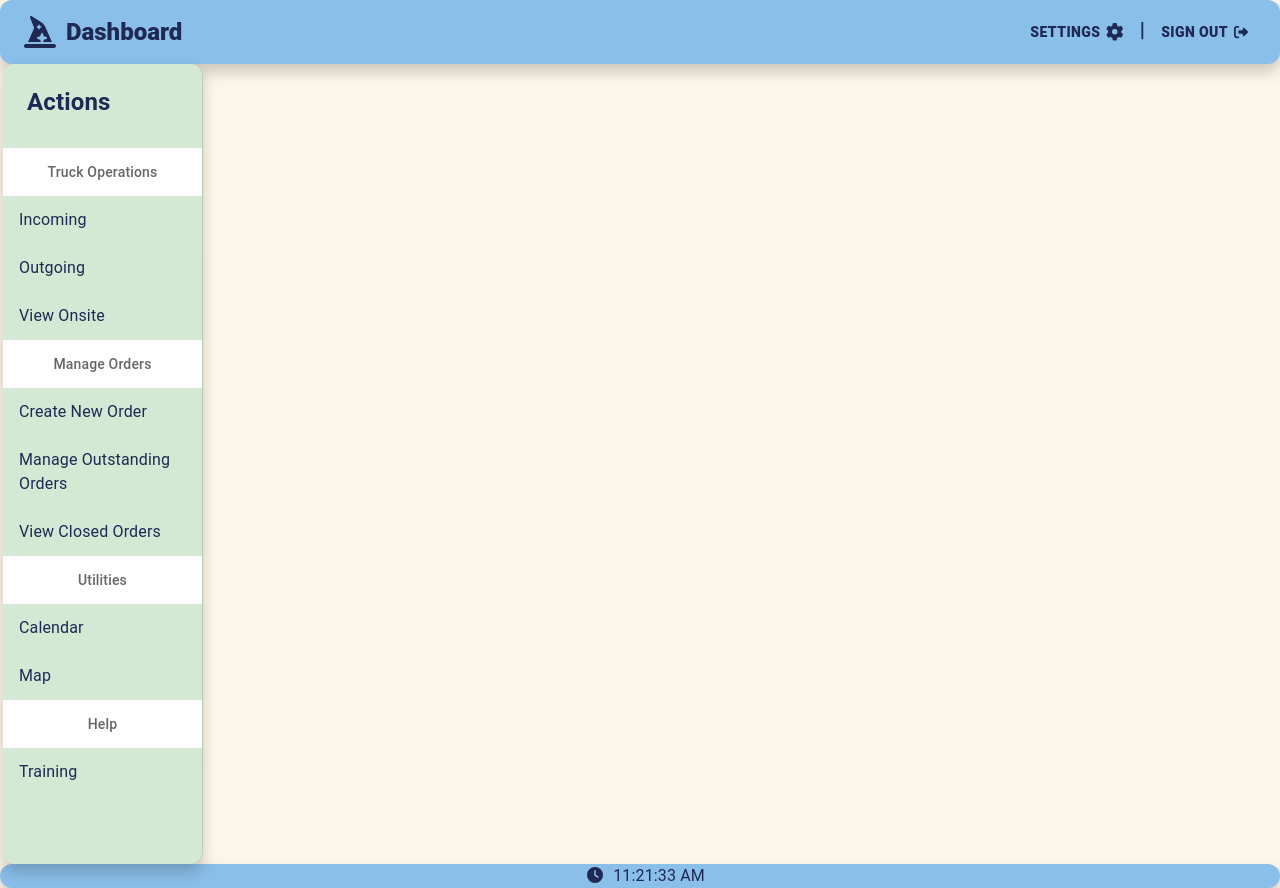
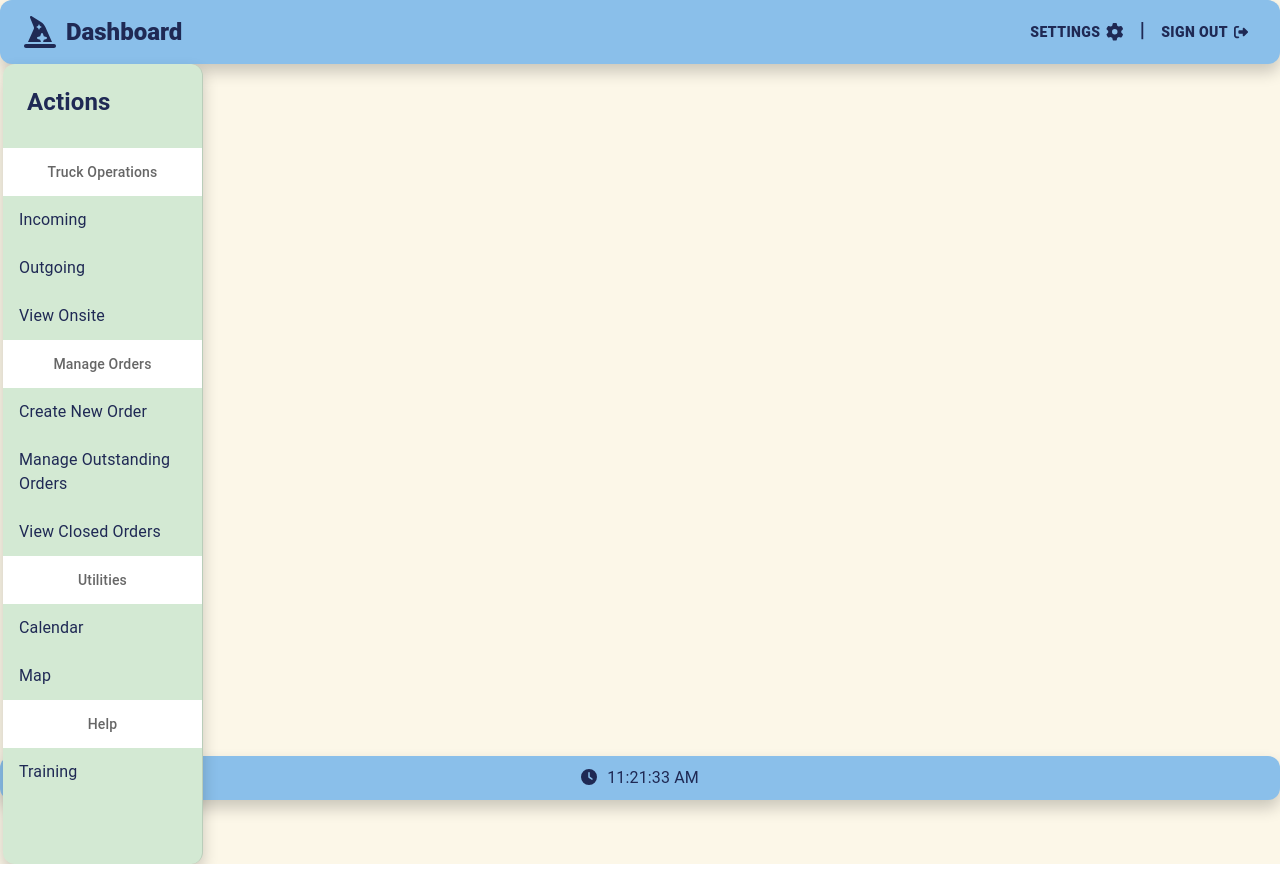
Before and after one commit to eliotnew/COMP3000-WeighBridge_Wizard, a React (Create React App) app in the folder WW_WebApp/weighbridge-wizard/: page / in a window 1280 px wide. Both pictures are taken after a click on the button "SIGN IN". After the commit the page ends 864 px from the top, so only its background shows below. Built offline with nearby package versions, Linux system fonts and the light colour scheme; a web font is replaced by a local one.

Commit message:
Adjustments to visuals

```diff
--- a/WW_WebApp/weighbridge-wizard/src/components/Dashboard.tsx
+++ b/WW_WebApp/weighbridge-wizard/src/components/Dashboard.tsx
@@ -10,6 +10,8 @@ interface DashboardProps {
 }
 
 export const Dashboard: React.FC <DashboardProps> = ({logout,prop2}) => {
+
+
     const {theme} = useColorTheme();
     return (
         <div style={{ backgroundColor: theme.palette.background.default, minHeight:'100vh',width:'100%' }}>
--- a/WW_WebApp/weighbridge-wizard/src/components/subcomponents/BottomAppbar.tsx
+++ b/WW_WebApp/weighbridge-wizard/src/components/subcomponents/BottomAppbar.tsx
@@ -7,7 +7,7 @@ const BottomAppbar = () => {
     const { theme } = useColorTheme();
 
     return(
-        <AppBar position="static"  sx={{ backgroundColor: theme.palette.primary.main, '&': {
+        <AppBar position="static"  sx={{ backgroundColor: theme.palette.primary.main, position: 'fixed', bottom: 0, width: '100%', '&': {
             // Customize the AppBar here
             boxShadow: '0px 8px 16px rgba(0, 0, 0, 0.2)', // Example: Add a shadow
             borderRadius: '12px', // Example: Add border-radius
--- a/WW_WebApp/weighbridge-wizard/src/components/subcomponents/Clock.tsx
+++ b/WW_WebApp/weighbridge-wizard/src/components/subcomponents/Clock.tsx
@@ -19,7 +19,7 @@ const Clock: React.FC = () => {
         };
       }, []);
 
-      return <Typography style={{paddingLeft: '12px', color:theme.palette.primary.contrastText}} ><FontAwesomeIcon icon={faClock}    style={{ marginRight: '6px' }} /> {time.toLocaleTimeString()}</Typography>;
+      return <Typography style={{padding:'10px', color:theme.palette.primary.contrastText}} ><FontAwesomeIcon icon={faClock}    style={{ marginRight: '6px' }} /> {time.toLocaleTimeString()}</Typography>;
     };
 
 export default Clock;
```
